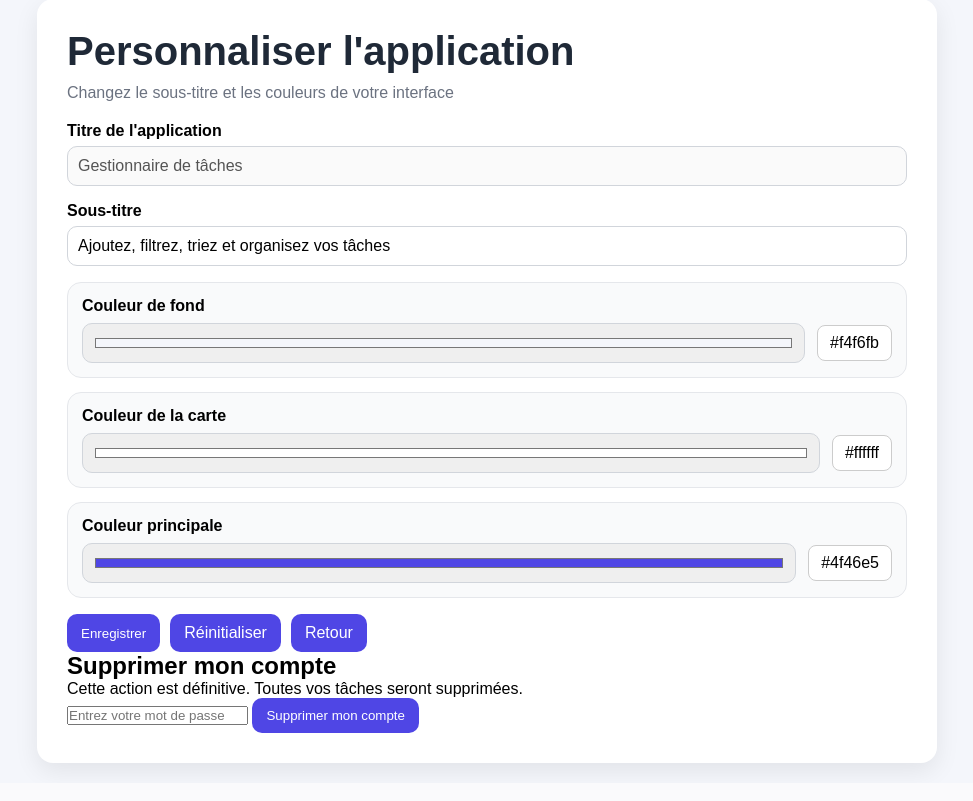
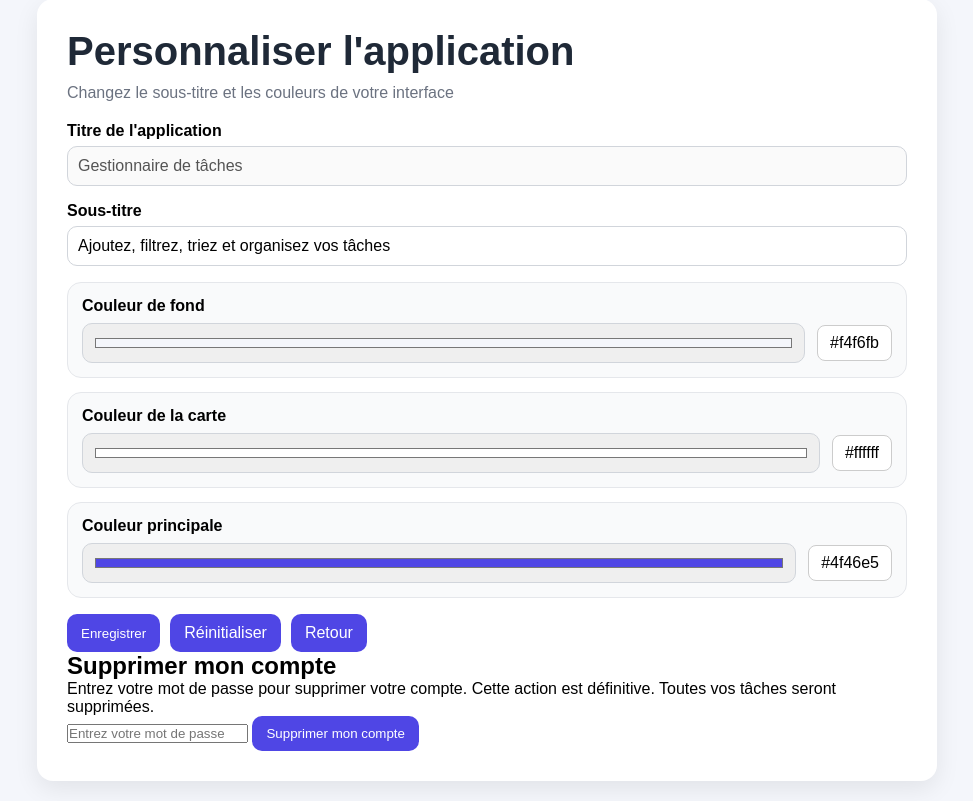
Before and after one commit to fatoumbayeseck/todo_web, a Flask app: page /settings in a window 1280 px wide. Shown: the part 21-822 px from the top of the page, without its empty margins (153-1126 px from the left). Before the commit the page ends 797 px from the top, so only its background shows below. Run offline with Flask 3, Linux system fonts and the light colour scheme; the visitor is signed in with stand-in values (Sample User, id 1); data that the repository does not hold is empty; some libraries are stand-ins or nearby versions.

Commit message:
Add files via upload

```diff
--- a/templates/settings.html
+++ b/templates/settings.html
@@ -75,7 +75,7 @@
 
             <div class="danger-zone">
                 <h2>Supprimer mon compte</h2>
-                <p>Cette action est définitive. Toutes vos tâches seront supprimées.</p>
+                <p>Entrez votre mot de passe pour supprimer votre compte. Cette action est définitive. Toutes vos tâches seront supprimées.</p>
 
                 <form method="POST" action="{{ url_for('delete_account') }}" class="delete-account-form">
                     <input type="password" name="password" placeholder="Entrez votre mot de passe" required>
```
